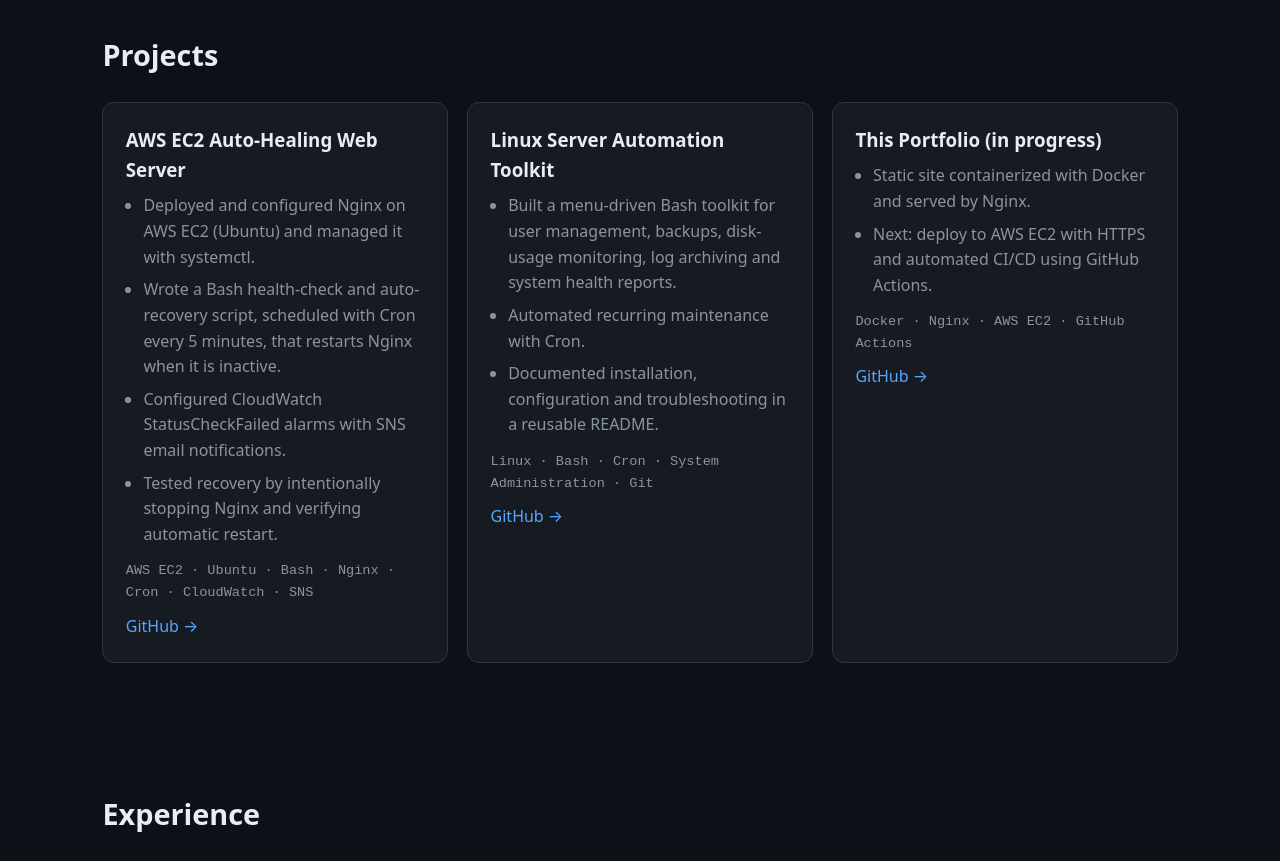
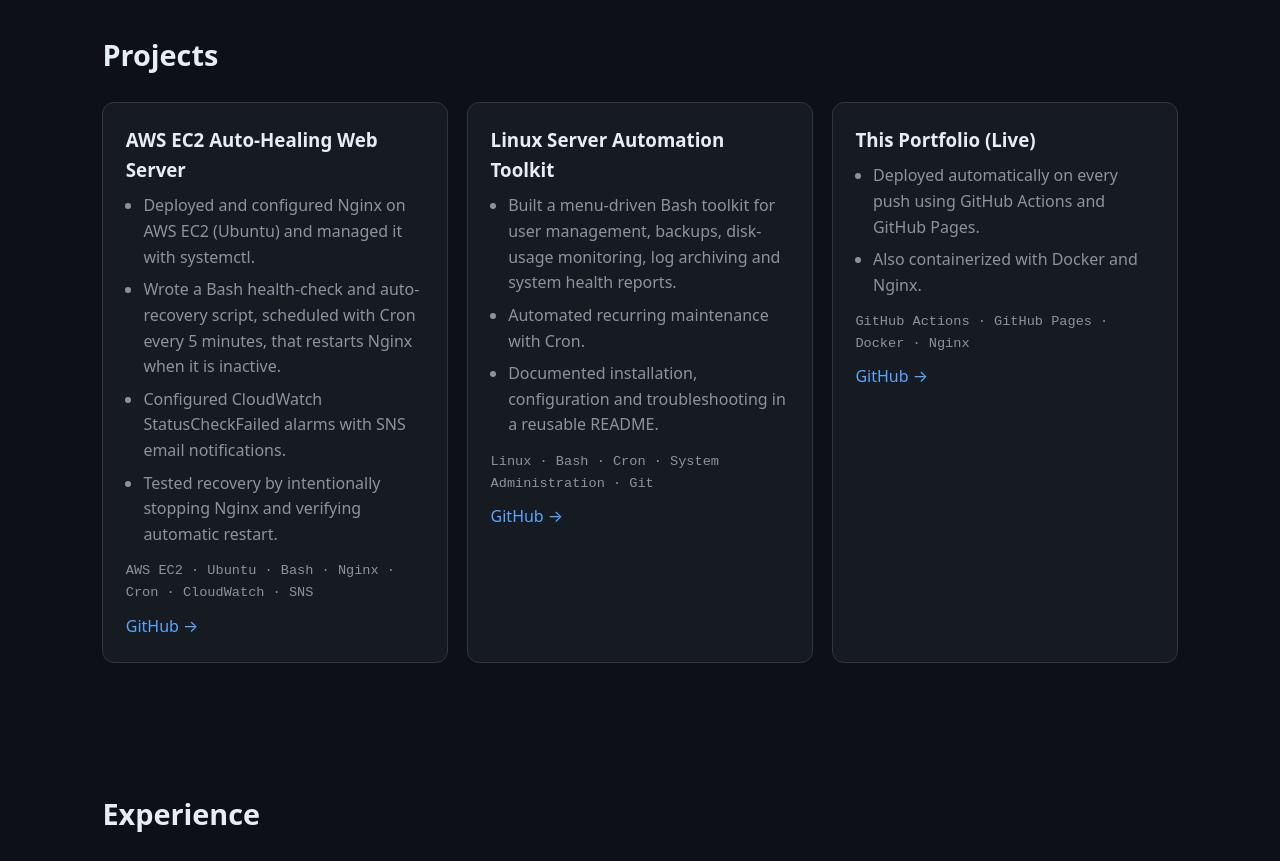
Before and after one commit to lawand-prachi/portfolio, a plain HTML site: page app/index.html in a window 1280 px wide. Shown: the part 1660-2521 px from the top of the page. Drawn offline with Linux system fonts and the light colour scheme.

Commit message:
docs:  portfolio1

```diff
--- a/app/index.html
+++ b/app/index.html
@@ -84,15 +84,14 @@
       </div>
 
       <div class="card">
-        <h3>This Portfolio (in progress)</h3>
-        <ul>
-          <li>Static site containerized with Docker and served by Nginx.</li>
-          <li>Next: deploy to AWS EC2 with HTTPS and automated CI/CD using GitHub Actions.</li>
-        </ul>
-        <p class="stack">Docker · Nginx · AWS EC2 · GitHub Actions</p>
-        <a href="https://github.com/lawand-prachi/portfolio">GitHub →</a>
-      </div>
-
+  <h3>This Portfolio (Live)</h3>
+  <ul>
+    <li>Deployed automatically on every push using GitHub Actions and GitHub Pages.</li>
+    <li>Also containerized with Docker and Nginx.</li>
+  </ul>
+  <p class="stack">GitHub Actions · GitHub Pages · Docker · Nginx</p>
+  <a href="https://github.com/lawand-prachi/portfolio">GitHub →</a>
+</div>
     </div>
   </section>
 
```
